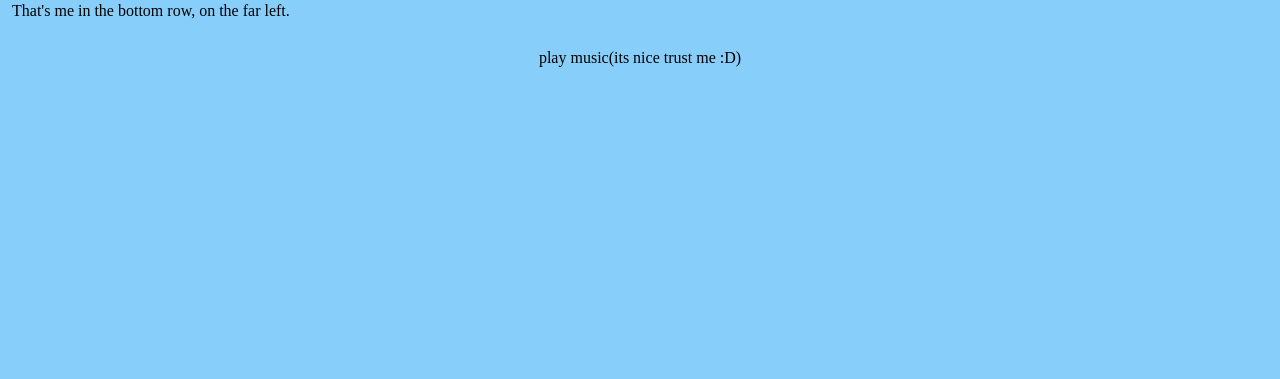
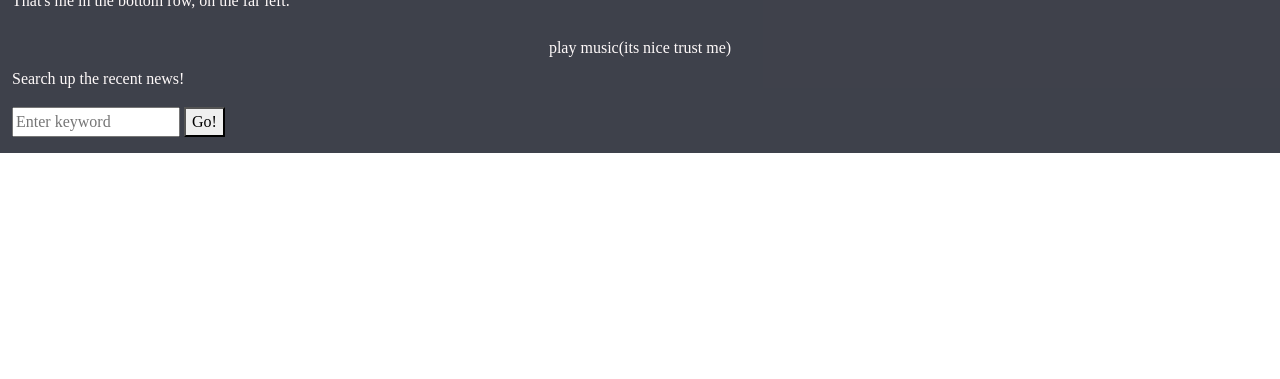
Before and after one commit to MadCacti/parktech, a Flask app: page /raiden/ in a window 1280 px wide. Shown: the part 421-800 px from the top of the page. Run offline with Flask 2, Linux system fonts and the light colour scheme.

Commit message:
add api, fix background

```diff
--- a/main.py
+++ b/main.py
@@ -1,9 +1,12 @@
 # import "packages" from flask
 from flask import Flask, render_template, request
-# from newsapi.newsapi_client import NewsApiClient
+from newsapi.newsapi_client import NewsApiClient
 import requests
 # create a Flask instance
 app = Flask(__name__)
+
+yourAPIKEY = '8169dc4f99474483ab5999bc2c761381'  # write your API key here
+newsapi = NewsApiClient(api_key=yourAPIKEY)
 
 
 # connects default URL to render index.html
@@ -14,8 +17,20 @@ def index():
 
 @app.route('/raiden/')
 def raiden():
-    return render_template("profiles/raiden.html")
+    return render_template("profiles/raiden.html", news='')
 
+
+@app.route('/raiden/results/', methods=['POST'])
+def get_results():
+    keyword = request.form['keyword']  # getting input from user
+
+    news = newsapi.get_top_headlines(q=keyword,
+                                     # sources='bbc-news,the-verge',#optional and you can change
+                                     # category='business', #optional and you can change also
+                                     language='en',  # optional and you can change also
+                                     country='in')
+    # print(news['articles'])
+    return render_template('profiles/raiden.html', news=news['articles'])
 
 @app.route('/paul/')
 def paul():
--- a/templates/profiles/raiden.html
+++ b/templates/profiles/raiden.html
@@ -12,8 +12,9 @@
         }
     }
 </script>
+
 <div class="row">
-    <h2 style="text-align: center;">Hello! I'm Raiden and currently am a junior at Del Norte. I enjoy biking, soccer, eating, and spending time with friends.</h2>
+    <h3 style="text-align: center;">Hello! I'm Raiden and currently am a junior at Del Norte. I enjoy biking, soccer, eating, and spending time with friends. I also like learning about recent events and their history.</h3>
     <img id="image" src="https://media.discordapp.net/attachments/644359443311624215/890713494939369492/IMG_3562.jpg"  style="width:362px; height:247px; float:right;"</img>
     <div style="width: 500px">
     <button height="200px" width="200px" style="text-align: center" id="button" onclick="changeImage()">Change the image (bonus cat)</button>
@@ -22,10 +23,10 @@
     <audio id="nicemusic" src="/static/assets/driftingaway.mp3" preload="metadata" type="audio/mpeg">
         Your browser does not support the audio element.
      </audio>
-     <a class="btn" id="nicemusic-btn">play music(its nice trust me :D)</a>
+     <a style="color:snow" class="btn" id="nicemusic-btn">play music(its nice trust me)</a>
      <script>
          var nicemusic = document.getElementById('nicemusic');
-var nicemusicBtn = document.getElementById('nicemusic-btn');
+         var nicemusicBtn = document.getElementById('nicemusic-btn');
 
 function playPause(song){
    if (song.paused && song.currentTime >= 0 && !song.ended) {
@@ -67,6 +68,23 @@ nicemusicBtn.addEventListener('click', function(){
 
 
      </script>
-    <body style="background-color:lightskyblue"#}></body>
+    <p>Search up the recent news!</p>
+    <form action='/raiden/results/' method="POST">
+        <input type="text" placeholder="Enter keyword" name='keyword'>
+        <button type="submit">Go!</button>
+    </form>
 
+
+    {% for post in news %}
+    <h4>{{post['title']}}</h4>
+    <i>{{post['publishedAt']}}</i>
+    <p>{{post['description']}}</p>
+    {% endfor %}
+
+<style>
+    .row {
+        background-color: rgba(29, 32, 44, 0.85);
+        color: snow;
+    }
+</style>
 {% endblock %}
```
